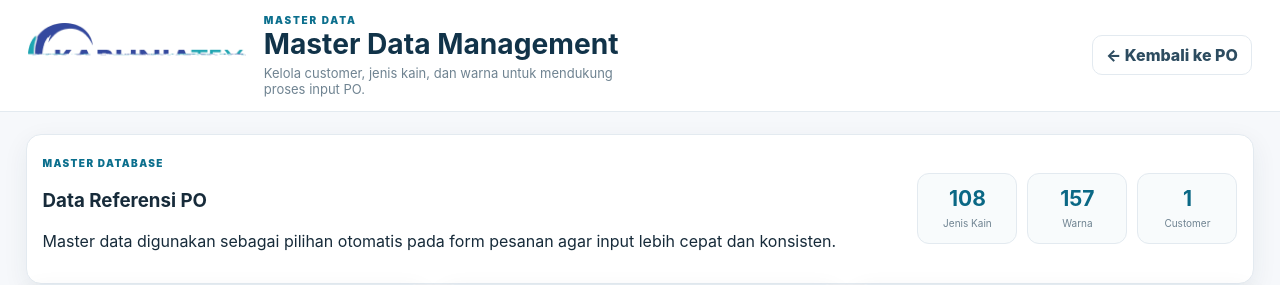
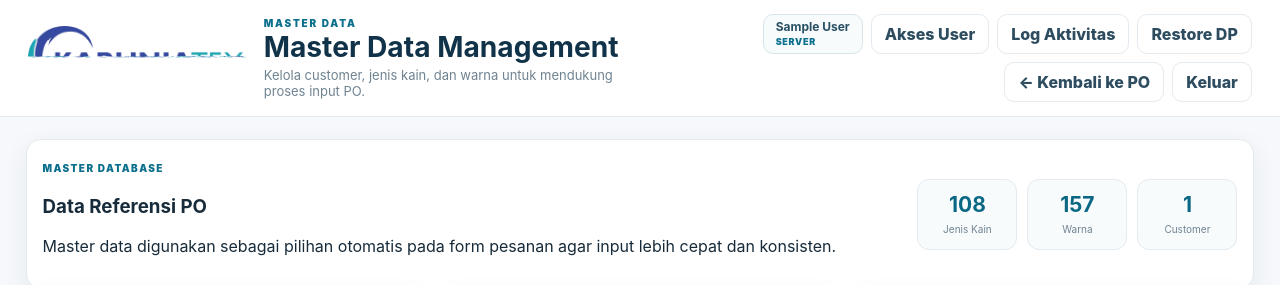
Before and after one commit to DikaFauzi/karuniatex-po-management, a Flask app: page /database in a window 1280 px wide. Shown: the top 285 px of the page. Run offline with Flask 3, Linux system fonts and the light colour scheme; the visitor is signed in with stand-in values (Sample User, id 1); data comes from the database, SQL or seed files in the repository.

Commit message:
Add server navigation to master data

```diff
--- a/templates/database.html
+++ b/templates/database.html
@@ -4,7 +4,7 @@
 <meta charset="utf-8">
 <meta name="viewport" content="width=device-width,initial-scale=1">
 <title>Database - PO AN OTS</title>
-<link rel="stylesheet" href="{{ url_for('static', filename='css/style.css') }}?v=portfolio2">
+<link rel="stylesheet" href="{{ url_for('static', filename='css/style.css') }}?v=production7.0">
 </head>
 <body>
 <header class="topbar">
@@ -18,7 +18,12 @@
     </div>
   </div>
   <div class="actions">
+    <span class="user-chip"><b>{{ user.display_name }}</b><small>{{ user.role }}</small></span>
+    <a class="btn light" href="/users">Akses User</a>
+    <a class="btn light" href="/logs">Log Aktivitas</a>
+    <a class="btn light" href="/restore-dp">Restore DP</a>
     <a class="btn light" href="/">← Kembali ke PO</a>
+    <form method="post" action="/logout" class="logout-form"><button class="btn light" type="submit">Keluar</button></form>
   </div>
 </header>
 
```
